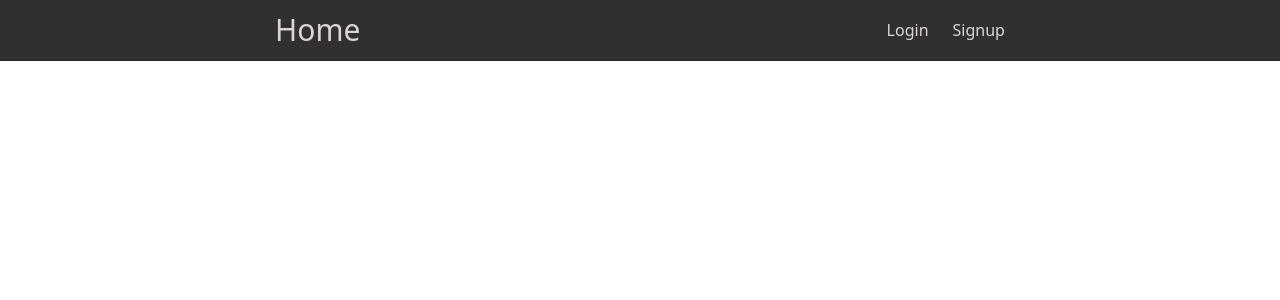
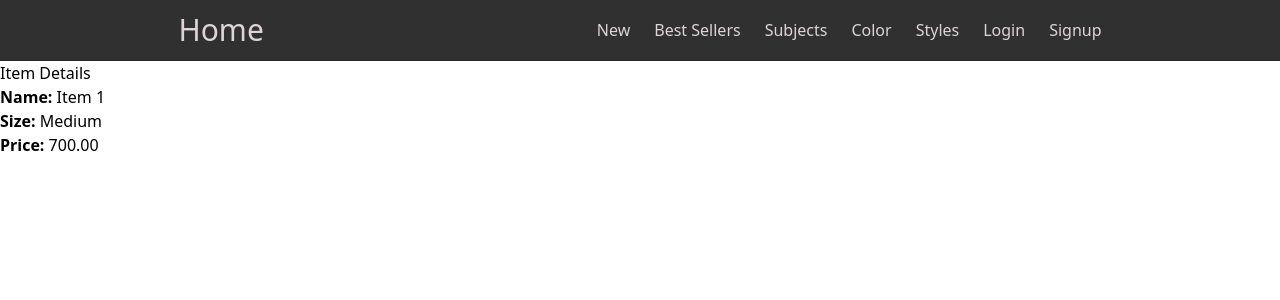
Before and after one commit to LSanjyan/LilSanj-Shop-Mern, a React (Create React App) app in the folder frotend/: page /item-details/1 in a window 1280 px wide. Before the commit this address had no page. Shown: the top 300 px of the page. Built offline with nearby package versions, Linux system fonts and the light colour scheme.

Commit message:
new commit

```diff
--- a/frotend/package.json
+++ b/frotend/package.json
@@ -38,9 +38,8 @@
     ]
   },
   "devDependencies": {
+    "@babel/plugin-proposal-private-property-in-object": "^7.21.11",
     "tailwindcss": "^3.3.3"
   },
-
   "proxy": "http://localhost:3001"
-
 }
--- a/frotend/src/App.js
+++ b/frotend/src/App.js
@@ -5,6 +5,7 @@ import Home from "./pages/Home";
 import Login from "./pages/Login";
 import SignUp from "./pages/SignUp";
 import Account from "./pages/Account";
+import ItemDetails from "./pages/ItemDetails";
 
 function App() {
   const isUserSignedIn = !!localStorage.getItem("token");
@@ -17,6 +18,7 @@ function App() {
         <Route path="/login" element={<Login />} />
         <Route path="/signup" element={<SignUp />} />
         {isUserSignedIn && <Route path="/account" element={<Account />} />}
+        <Route path="/item-details/:index" element={<ItemDetails />} />
       </Routes>
     </div>
   );
--- a/frotend/src/components/Navbar.js
+++ b/frotend/src/components/Navbar.js
@@ -16,6 +16,22 @@ function Navbar() {
         <h1 className="text-3xl">Home</h1>
       </Link>
       <ul className="flex gap-6">
+        {/* Add clickable links for categories */}
+        <li>
+          <Link to="/new">New</Link>
+        </li>
+        <li>
+          <Link to="/best-sellers">Best Sellers</Link>
+        </li>
+        <li>
+          <Link to="/subjects">Subjects</Link>
+        </li>
+        <li>
+          <Link to="/color">Color</Link>
+        </li>
+        <li>
+          <Link to="/styles">Styles</Link>
+        </li>
         {isUserSignedIn ? (
           <>
             <Link to="/account">
--- /dev/null
+++ b/frotend/src/pages/ItemDetails.js
@@ -0,0 +1,49 @@
+import React from "react";
+import { useParams } from "react-router-dom";
+
+function ItemDetails() {
+  const { index } = useParams();
+
+  const itemDetails = {
+    1: {
+      name: "Item 1",
+      size: "Medium",
+      price: "700.00",
+    },
+    2: {
+      name: "Item 11",
+      size: "Medium",
+      price: "300.00",
+    },
+    3: {
+      name: "Item 3",
+      size: "Medium",
+      price: "500.00",
+    },
+  };
+
+  const currentItem = itemDetails[index];
+
+  if (!currentItem) {
+    return <div>Item not found</div>;
+  }
+  return (
+    <div>
+      <h2>Item Details</h2>
+      <ul>
+        <li>
+          <strong>Name:</strong> {currentItem.name}
+        </li>
+        <li>
+          <strong>Size:</strong> {currentItem.size}
+        </li>
+        <li>
+          <strong>Price:</strong> {currentItem.price}
+        </li>
+        {/* More fields as needed */}
+      </ul>
+    </div>
+  );
+}
+
+export default ItemDetails;
```
Also changed, not shown: 2 other files (tests, documents, lock files or other folders).
